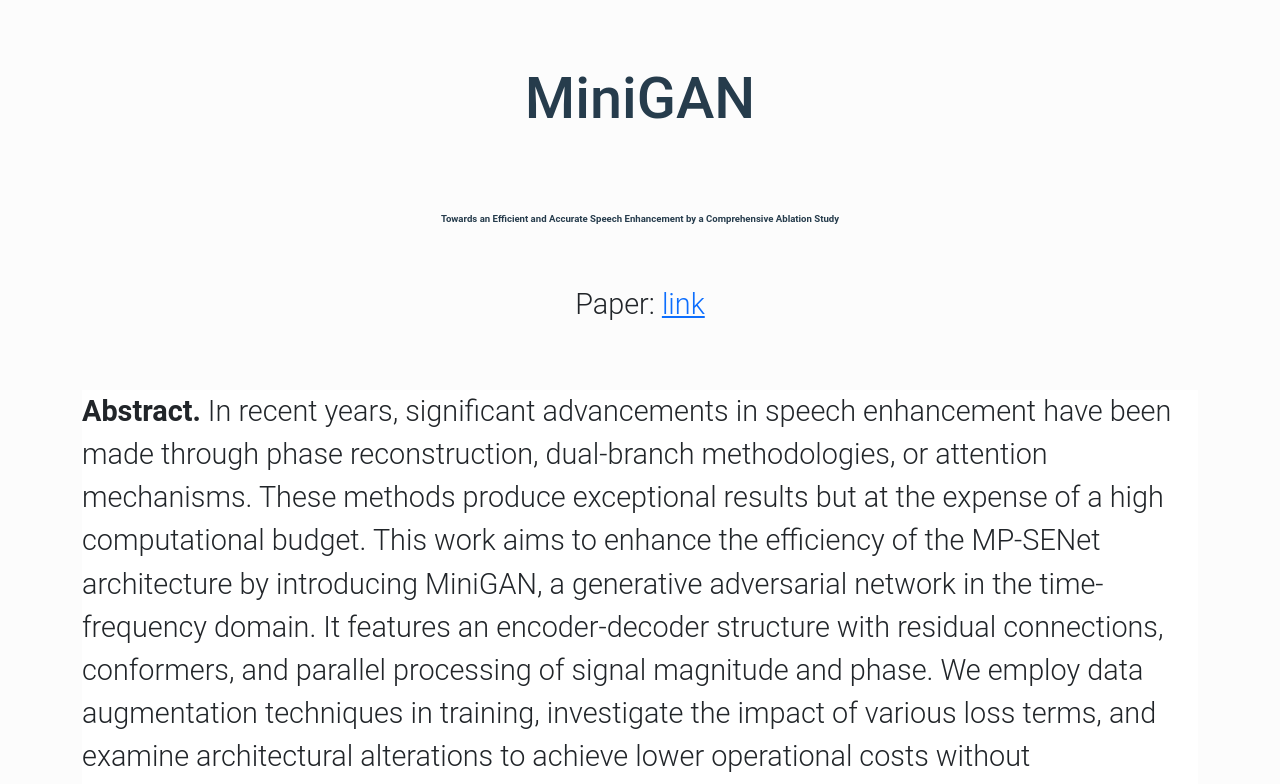
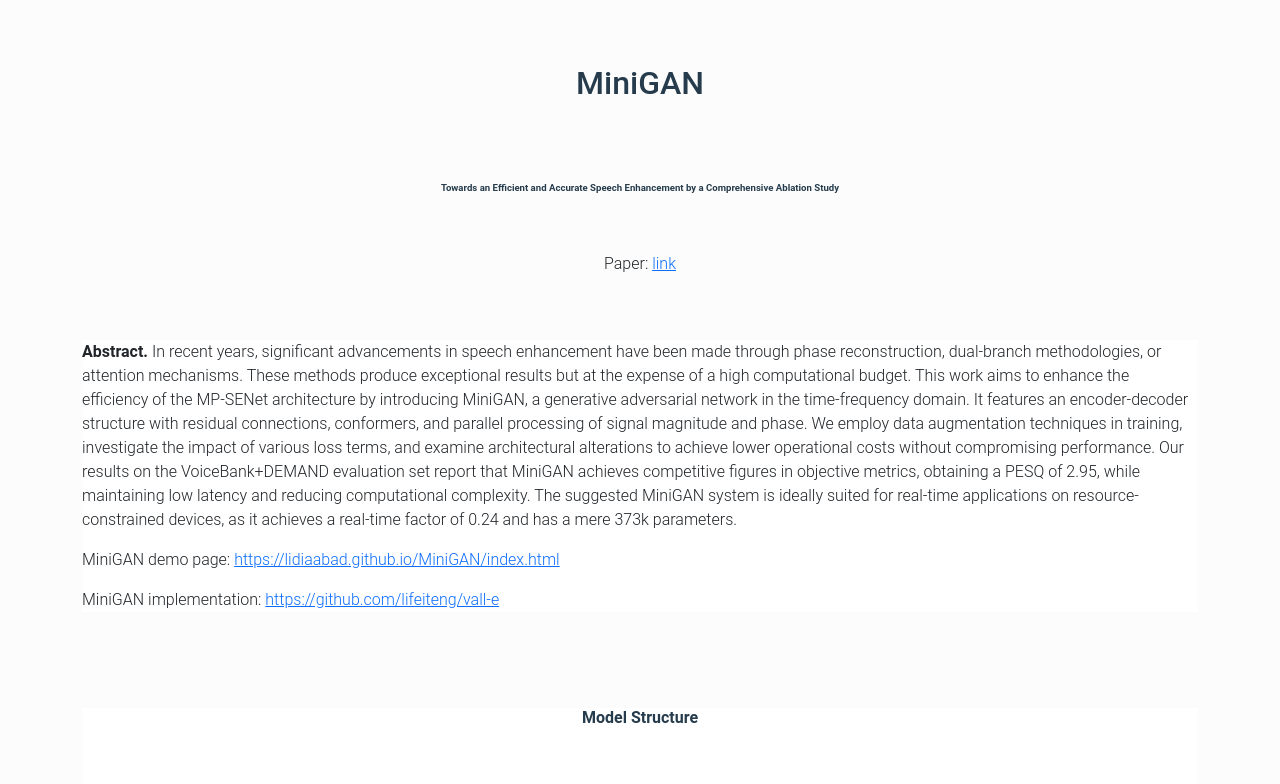
Before and after one commit to lidiaabad/MiniGAN, a plain HTML site: page index.html in a window 1280 px wide. Shown: the top 784 px of the page. Drawn offline with nearby package versions, Linux system fonts and the light colour scheme.

Commit message:
Update custom.css

```diff
--- a/css/custom.css
+++ b/css/custom.css
@@ -2,7 +2,7 @@ body {
   font-family: "Roboto", "HelveticaNeue", "Helvetica Neue", Helvetica, Arial, sans-serif;
   background-color: #FCFCFC;
   -webkit-font-smoothing: antialiased;
-  font-size: 1.8em;
+  font-size: 1.0em;
   line-height: 1.5;
   font-weight: 300;
   width: 100%
```
